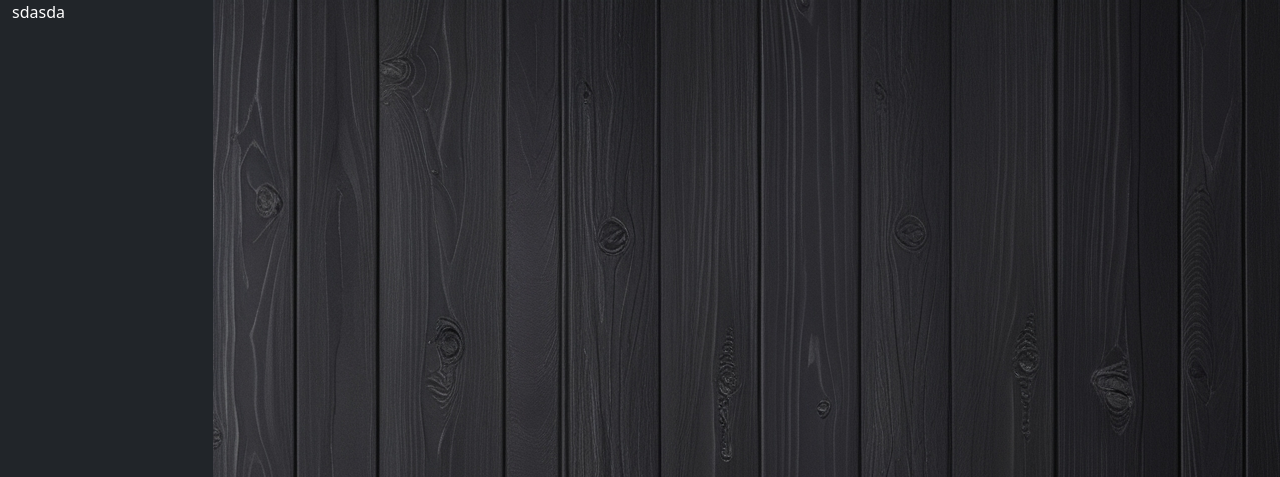
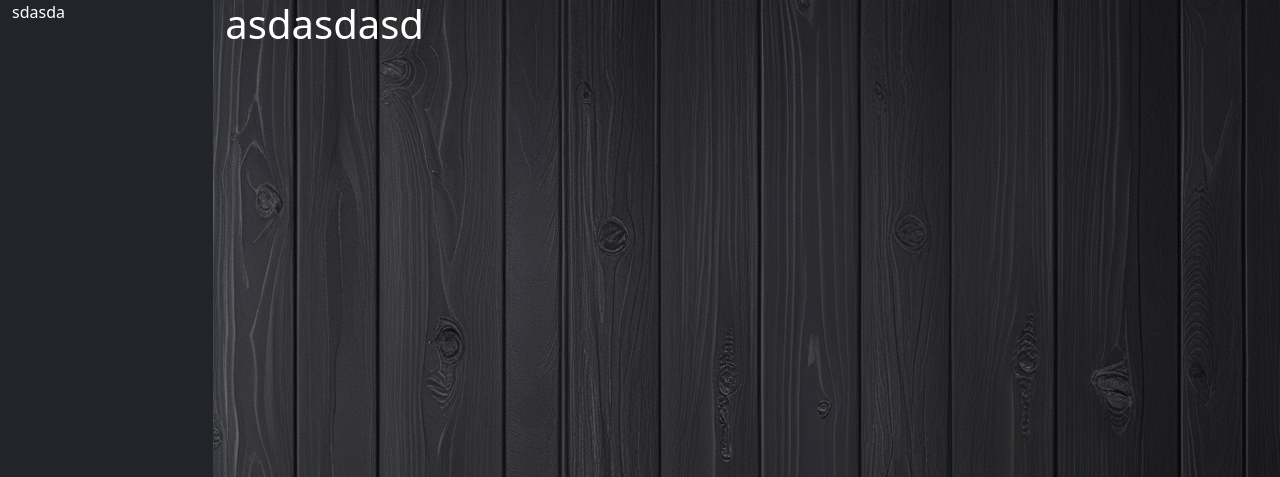
Before and after one commit to chamath-ux/chamath-ux.github.io, a PHP site: page / in a window 1280 px wide. Shown: the top 477 px of the page. Run offline with PHP 8.4, Linux system fonts and the light colour scheme.

Commit message:
change extension to php

```diff
--- a/index.html
+++ b/index.php
@@ -13,6 +13,7 @@
            <div class="col-md-2 bg-dark">sdasda</div>
            <div class="col-md-10 overflow-auto">
             <div  style="background-image: url('/assets/images/wooden.jpg');" class="row h-100">
+                <h1>asdasdasd</h1>
             </div>
             <div class="row text-black p-5">
                 <h1 class="fw-semibold">About</h1>
```
